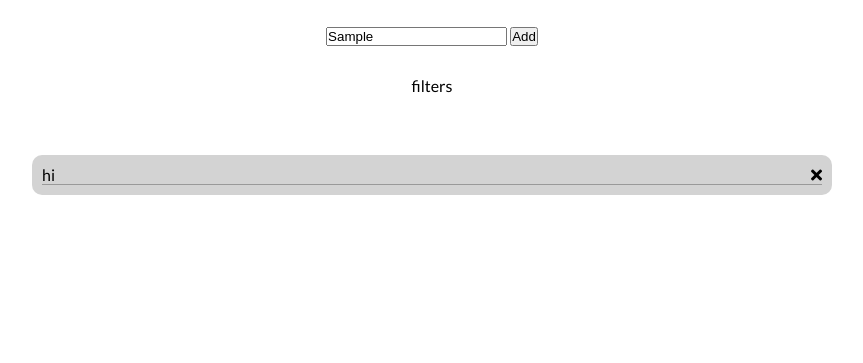
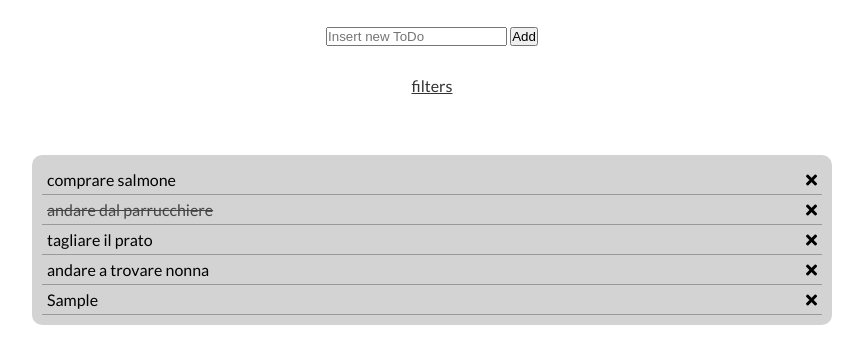
Before and after one commit to alessandroNessi/vue-todolist, a plain HTML site: page index.html in a window 1280 px wide. Both pictures are taken after typing "Sample" into the empty fields and a click on the button "Add". Shown: the part 105-468 px from the top of the page, without its empty margins (208-1071 px from the left). Drawn offline with nearby package versions, Linux system fonts and the light colour scheme.

Commit message:
added delete and push to list

```diff
--- a/index.html
+++ b/index.html
@@ -20,22 +20,26 @@
     </head>
     <body>
         <div id="root">
+            <div id="root">
                 <header>
                     <img class="headerLogo" src="media/logo.png" alt="boolean logo">
                 </header>
                 <nav>
-                <input type="text" placeholder="Insert new ToDo" id="userInput">
-                <button>Add</button>
+                    <input v-model="newTodo" type="text" placeholder="Insert new ToDo" id="userInput">
+                    <button @mouseup="addItem()">Add</button>
                     <div class="filters">filters</div>
                 </nav>
                 <main>
                     <ul>
-                    <li>
-                        <div class="frontElement">hi</div>
-                        <div class="backElement"><i class="fas fa-times"></i></div>
+                        <li v-for="(todo, index) in todoList" :key="index">
+                            <div @mouseup="toggleCompleted()" class="frontElement" :class="{completed:todo.completed}">{{todo.content}}</div>
+                            <div class="backElement"><i @click="deleteElement(index)" class="fas fa-times"></i></div>
                         </li>
                     </ul>
                 </main>
             </div>
+        </div>
+        <script src="https://cdn.jsdelivr.net/npm/vue@2/dist/vue.js"></script>
+        <script src="scripts/script.js"></script>
     </body>
 </html>
--- a/scripts/script.js
+++ b/scripts/script.js
@@ -1,9 +1,49 @@
 var app = new Vue({
-    el: '#app',
+    el: '#root',
     data: {
-
+        todoList:[
+            {
+                content: "comprare salmone",
+                id: 1,
+                completed: false
+            },
+            {
+                content: "andare dal parrucchiere",
+                id: 2,
+                completed: true
+            },
+            {
+                content: "tagliare il prato",
+                id: 3,
+                completed: false
+            },
+            {
+                content: "andare a trovare nonna",
+                id: 4,
+                completed: false
+            }
+        ],
+        newTodo:"",
+        lastId:4
     },
     methods: {
-
+        toggleCompleted(){
+            // this.completed?this.completed=false:this.completed=true;
+            if(this.completed==true){
+                this.completed=false;
+            }else{
+                this.completed=true;
+            }
+        },
+        deleteElement(){
+            this.todoList.splice(this.index,1);
+        },
+        addItem(){
+            if(this.newTodo!=""){
+                this.lastId++;
+                this.todoList.push({content: this.newTodo, id: this.lastId, completed: false});
+                this.newTodo="";
+            }
+        }
     }
 });
--- a/style/style.css
+++ b/style/style.css
@@ -19,6 +19,8 @@ header, nav{
 /*navc style*/
 .filters{
     margin-top: 30px;
+    text-decoration: underline;
+    color: #333;
 }
 
 /* main style */
@@ -33,7 +35,15 @@ li{
     justify-content: space-between;
     border-bottom: 1px solid #999;
     display: flex;
+    padding: 5px;
     justify-content: space-between;
+}
+.completed{
+    color:#444;
+    text-decoration: line-through;
+}
+.frontElement{
+    /* color: red; */
 }
 main{
     display: flex;
```
Lines whose indentation alone changed are shown as unchanged.
